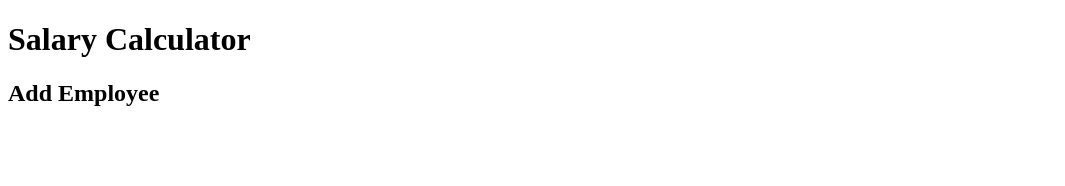
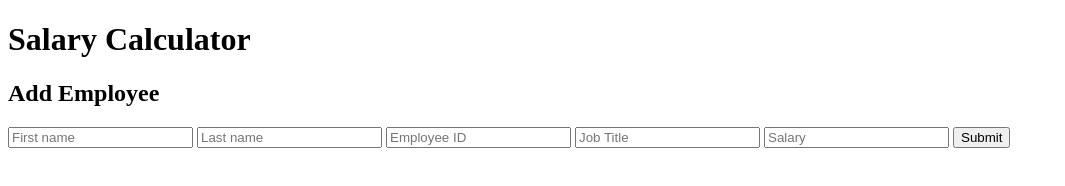
Before and after one commit to tiamarie17/tia-weekend-jquery-salary-calculator, a plain HTML site: page index.html in a window 1280 px wide. Shown: the whole page, without its empty margins (0-1065 px from the left). Drawn offline with Linux system fonts and the light colour scheme.

Commit message:
Created a form with inputs for employee information and a submit button

```diff
--- a/index.html
+++ b/index.html
@@ -14,5 +14,24 @@
 <body>
     <h2>Add Employee</h2>
 
+    <form id="employeeForm">
+
+
+        <input id="firstNameInput" type="text" placeholder="First name" />
+
+
+        <input id="lastNameInput" type="text" placeholder="Last name" />
+
+
+        <input id="idInput" type="text" placeholder="Employee ID" />
+
+        <input id="jobTitleInput" type="text" placeholder="Job Title" />
+
+        <input id="salaryInput" type="text" placeholder="Salary" />
+
+        <button type="submit">Submit</button>
+
+      </form>
+
 </body>
 </html>
```
